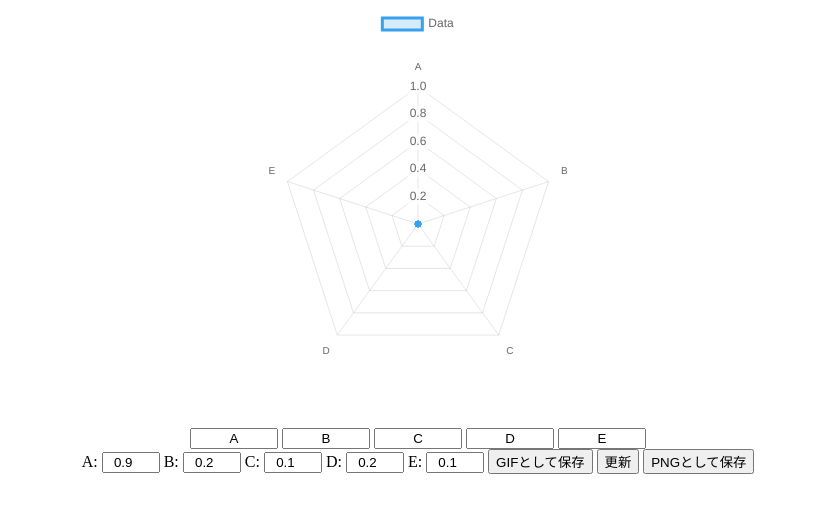
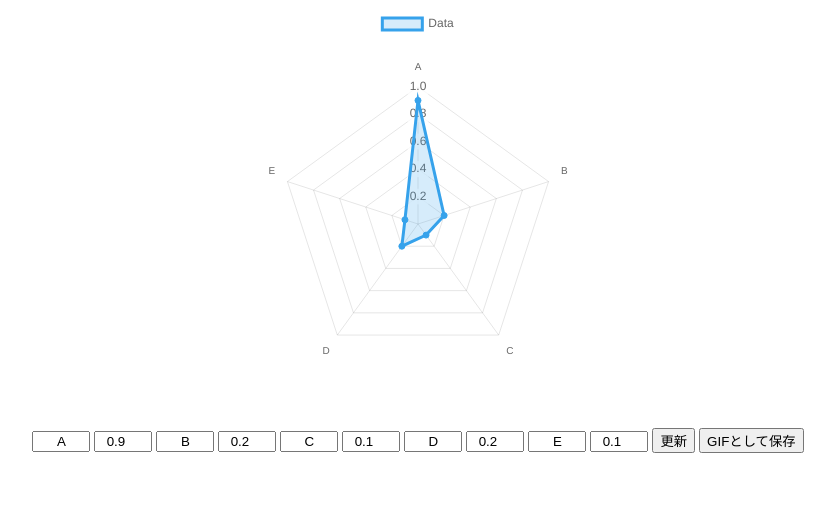
Before and after one commit to kbbal/main, a plain HTML site: page docs/mation2.html in a window 1280 px wide. Shown: the whole page, without its empty margins (222-1057 px from the left). Drawn offline with nearby package versions, Linux system fonts and the light colour scheme.

Commit message:
Update mation2.html

```diff
--- a/docs/mation2.html
+++ b/docs/mation2.html
@@ -21,34 +21,27 @@
             width: 50px;
             text-align: center;
         }
-        .name-inputs input {
-            width: 80px;
-            text-align: center;
-        }
     </style>
 </head>
 <body>
     <canvas id="radarChart"></canvas>
     <div class="controls">
-        <div class="name-inputs">
-            <label><input type="text" id="nameA" value="A"></label>
-            <label><input type="text" id="nameB" value="B"></label>
-            <label><input type="text" id="nameC" value="C"></label>
-            <label><input type="text" id="nameD" value="D"></label>
-            <label><input type="text" id="nameE" value="E"></label>
-        </div>
-        <label>A: <input type="number" id="valA" value="0.9" min="0" max="1" step="0.1"></label>
-        <label>B: <input type="number" id="valB" value="0.2" min="0" max="1" step="0.1"></label>
-        <label>C: <input type="number" id="valC" value="0.1" min="0" max="1" step="0.1"></label>
-        <label>D: <input type="number" id="valD" value="0.2" min="0" max="1" step="0.1"></label>
-        <label>E: <input type="number" id="valE" value="0.1" min="0" max="1" step="0.1"></label>
-        <button onclick="animateChart(true)">GIFとして保存</button>
-        <button onclick="animateChart(false)">更新</button>
-        <button onclick="saveAsPng()">PNGとして保存</button>
+        <label><input type="text" id="labelA" value="A"></label>
+        <input type="number" id="valA" value="0.9" min="0" max="1" step="0.1">
+        <label><input type="text" id="labelB" value="B"></label>
+        <input type="number" id="valB" value="0.2" min="0" max="1" step="0.1">
+        <label><input type="text" id="labelC" value="C"></label>
+        <input type="number" id="valC" value="0.1" min="0" max="1" step="0.1">
+        <label><input type="text" id="labelD" value="D"></label>
+        <input type="number" id="valD" value="0.2" min="0" max="1" step="0.1">
+        <label><input type="text" id="labelE" value="E"></label>
+        <input type="number" id="valE" value="0.1" min="0" max="1" step="0.1">
+        <button onclick="updateChart()">更新</button>
+        <button onclick="saveAsGIF()">GIFとして保存</button>
     </div>
     <script>
         const ctx = document.getElementById('radarChart').getContext('2d');
-        let currentValues = [0, 0, 0, 0, 0];
+        let frameIndex = 0;
         let gif;
 
         function getValues() {
@@ -63,11 +56,11 @@
 
         function getLabels() {
             return [
-                document.getElementById('nameA').value,
-                document.getElementById('nameB').value,
-                document.getElementById('nameC').value,
-                document.getElementById('nameD').value,
-                document.getElementById('nameE').value
+                document.getElementById('labelA').value,
+                document.getElementById('labelB').value,
+                document.getElementById('labelC').value,
+                document.getElementById('labelD').value,
+                document.getElementById('labelE').value
             ];
         }
 
@@ -77,7 +70,7 @@
                 labels: getLabels(),
                 datasets: [{
                     label: 'Data',
-                    data: currentValues,
+                    data: getValues(),
                     fill: true,
                     backgroundColor: 'rgba(54, 162, 235, 0.2)',
                     borderColor: 'rgba(54, 162, 235, 1)',
@@ -94,52 +87,50 @@
                         ticks: { stepSize: 0.2 }
                     }
                 },
-                animation: false
+                animation: {
+                    duration: 1000,
+                    onProgress: function(animation) {
+                        if (gif) {
+                            gif.addFrame(ctx.canvas, {copy: true, delay: 100});
+                        }
+                    }
+                }
             }
         });
 
-        function animateChart(saveGif) {
-            let targetValues = getValues();
-            let frame = 0;
-            const totalFrames = 50;
-            currentValues = [0, 0, 0, 0, 0];
-            radarChart.data.datasets[0].data = currentValues;
-            radarChart.data.labels = getLabels();
+        function updateChart() {
+            radarChart.data.datasets[0].data = [0, 0, 0, 0, 0];
             radarChart.update();
-
-            if (saveGif) {
-                gif = new GIF({ workers: 2, quality: 10 });
-            }
-
-            function step() {
-                if (frame >= totalFrames) {
-                    if (saveGif) {
-                        gif.on('finished', function(blob) {
-                            const link = document.createElement('a');
-                            link.href = URL.createObjectURL(blob);
-                            link.download = 'animation.gif';
-                            link.click();
-                        });
-                        gif.render();
-                    }
-                    return;
-                }
-                frame++;
-                let alpha = frame / totalFrames;
-                currentValues = currentValues.map((_, i) => targetValues[i] * alpha);
-                radarChart.data.datasets[0].data = currentValues;
+            setTimeout(() => {
+                radarChart.data.datasets[0].data = getValues();
+                radarChart.data.labels = getLabels();
                 radarChart.update();
-                if (saveGif) gif.addFrame(ctx.canvas, {copy: true, delay: 50});
-                requestAnimationFrame(step);
-            }
-            step();
+            }, 500);
         }
 
-        function saveAsPng() {
-            const link = document.createElement('a');
-            link.href = ctx.canvas.toDataURL('image/png');
-            link.download = 'chart.png';
-            link.click();
+        function saveAsGIF() {
+            gif = new GIF({
+                workers: 2,
+                quality: 10
+            });
+
+            frameIndex = 0;
+            radarChart.options.animation.onComplete = function() {
+                gif.render();
+            };
+
+            radarChart.options.animation.duration = 1000;
+            updateChart();
+
+            gif.on('finished', function(blob) {
+                const url = URL.createObjectURL(blob);
+                const a = document.createElement('a');
+                a.href = url;
+                a.download = 'radar_chart.gif';
+                document.body.appendChild(a);
+                a.click();
+                document.body.removeChild(a);
+            });
         }
     </script>
 </body>
```
